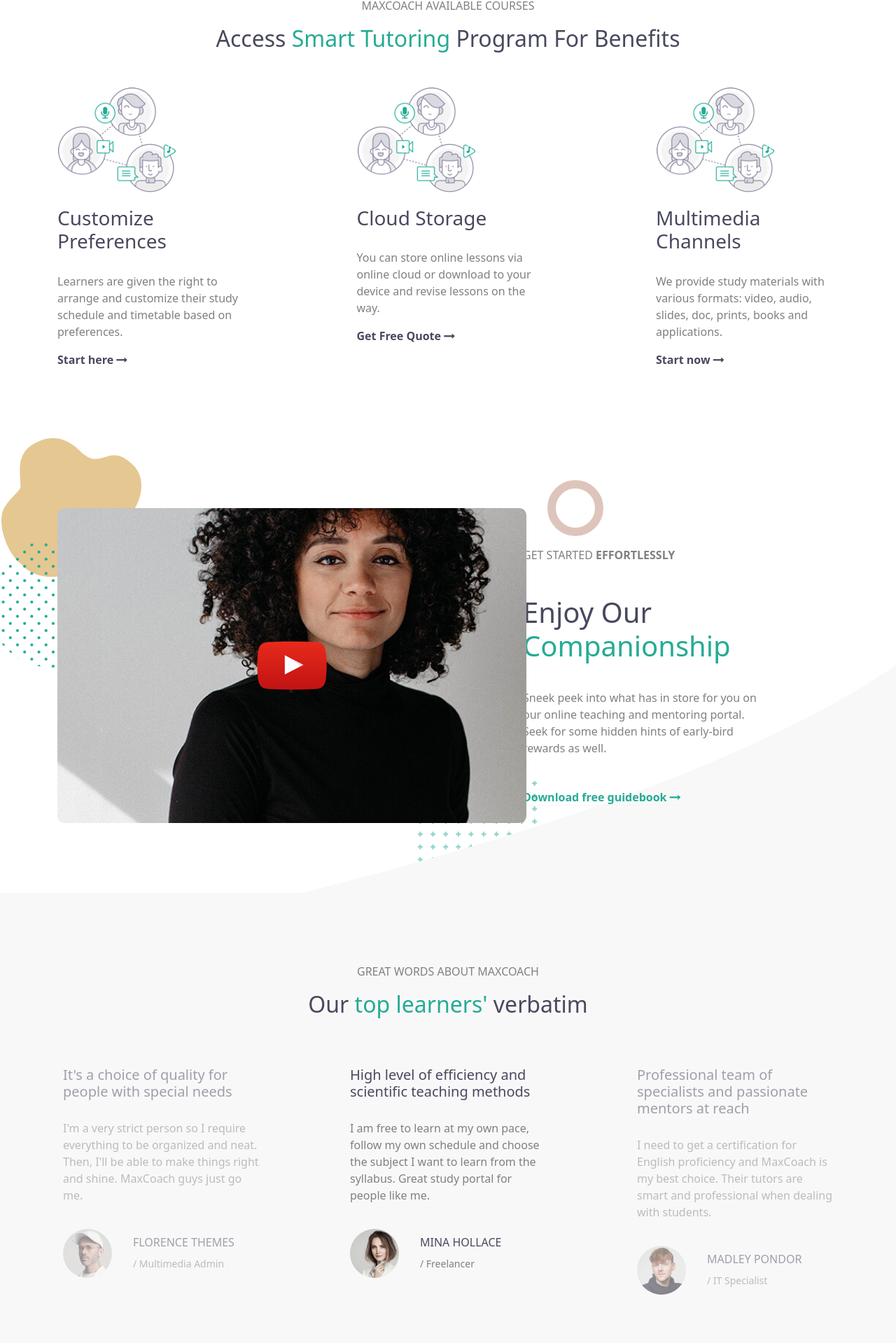
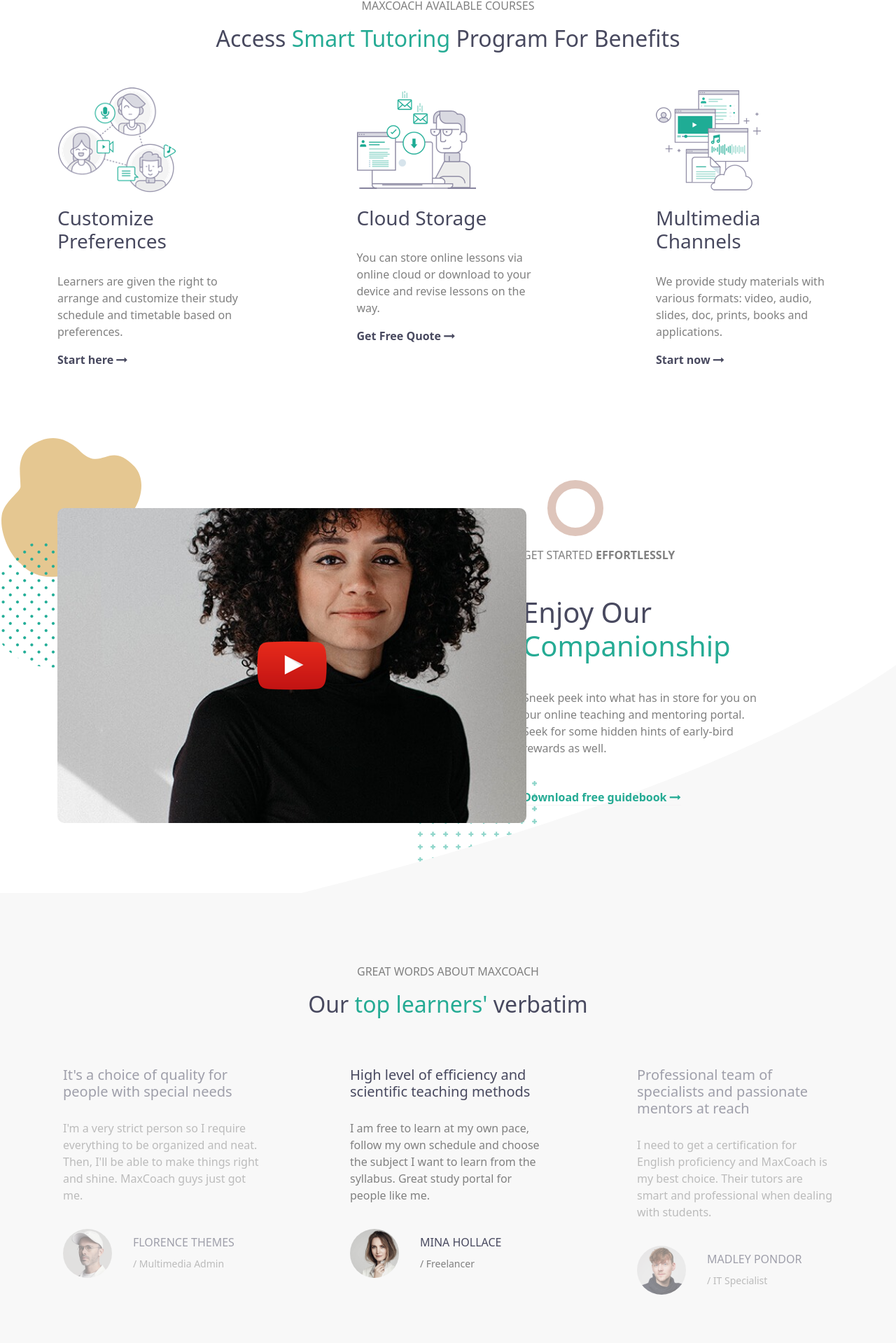
Before and after one commit to Obez99/proj-html-vuejs, a Vue app: page / in a window 1280 px wide. Shown: the part 2415-4334 px from the top of the page at 70% size. Built offline with nearby package versions, Linux system fonts and the light colour scheme.

Commit message:
Fixes images in SmartTutoring component, Renames "InsightsSlider" component to "ReviewsSlider"

```diff
--- a/src/components/main-components/SmartTutoring.vue
+++ b/src/components/main-components/SmartTutoring.vue
@@ -37,7 +37,7 @@
           linkRef: this.mainPath + "about-us-03",
         },
         {
-          image: require("../../assets/home-2-image-box-01.png"),
+          image: require("../../assets/about-us-02-image-box-02.png"),
           title: "Cloud Storage",
           description:
             "You can store online lessons via online cloud or download to your device and revise lessons on the way.",
@@ -45,7 +45,7 @@
           linkRef: this.mainPath + "about-us-03",
         },
         {
-          image: require("../../assets/home-2-image-box-01.png"),
+          image: require("../../assets/home-2-image-box-03.png"),
           title: "Multimedia Channels",
           description:
             "We provide study materials with various formats: video, audio, slides, doc, prints, books and applications.",
--- a/src/components/main-components/TopLearners.vue
+++ b/src/components/main-components/TopLearners.vue
@@ -7,11 +7,11 @@
     </div>
 
     <!--Reviews container!-->
-    <InsightsSlider
+    <ReviewsSlider
       :currentActive="currentActive"
       :reviewsList="reviewsList"
       @changeActive="changeCurrentActive"
-    ></InsightsSlider>
+    ></ReviewsSlider>
 
     <!--Get started sub-section!-->
     <div class="container">
@@ -29,10 +29,10 @@
 </template>
 
 <script>
-import InsightsSlider from "./main-sub-components/InsightsSlider.vue";
+import ReviewsSlider from "./main-sub-components/ReviewsSlider.vue";
 export default {
   name: "TopLearners",
-  components: { InsightsSlider },
+  components: { ReviewsSlider },
   data() {
     return {
       currentActive: 1,
@@ -41,7 +41,7 @@
           id: 0,
           title: "It's a choice of quality for people with special needs",
           description:
-            "I'm a very strict person so I require everything to be organized and neat. Then, I'll be able to make things right and shine. MaxCoach guys just go me.",
+            "I'm a very strict person so I require everything to be organized and neat. Then, I'll be able to make things right and shine. MaxCoach guys just got me.",
           active: false,
           author: {
             name: "Florence Themes",
--- a/src/components/main-components/main-sub-components/InsightsSlider.vue
+++ b/src/components/main-components/main-sub-components/ReviewsSlider.vue
@@ -26,7 +26,7 @@
 <script>
 import Review from "./Review.vue";
 export default {
-  name: "InsightsSlider",
+  name: "ReviewsSlider",
   components: { Review },
   props: { reviewsList: Array, currentActive: Number },
 
```
Also changed, not shown: 8 other files (tests, documents, lock files or other folders).
